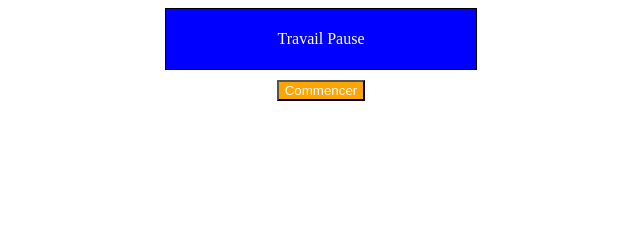
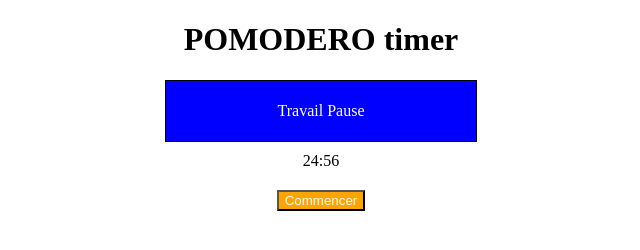
Before and after one commit to plmorisse/POMODORO, a plain HTML site: page index.html in a window 1280 px wide. Shown: the whole page, without its empty margins (319-959 px from the left). Drawn offline with Linux system fonts and the light colour scheme.

Commit message:
creation of the timer

```diff
--- a/css/style.css
+++ b/css/style.css
@@ -1,3 +1,7 @@
+h1{
+    text-align: center;
+}
+
 button{
     background-color: orange;
     color: aliceblue;
--- a/index.html
+++ b/index.html
@@ -8,8 +8,12 @@
     <title>POMODERO</title>
 </head>
 <body>
+    <h1> POMODERO timer</h1>
     <div class="type">
         <p>Travail Pause</p>
+    </div>
+    <div id="timer">
+
     </div>
     <div class="boutton">
         <button id="start">Commencer</button>
--- a/js/script.js
+++ b/js/script.js
@@ -0,0 +1,25 @@
+const departMinutes = 25
+let temps = departMinutes * 60
+
+let timerElement = document.getElementById("timer")
+let button = document.getElementById("start")
+
+setInterval(() => {
+  let minutes = parseInt(temps / 60, 10)
+  let secondes = parseInt(temps % 60, 10)
+
+  if(minutes < 10){
+    minutes = "0" + minutes
+  }
+  if(secondes < 10){
+    secondes = "0" + secondes
+  }
+  timerElement.innerText = `${minutes}:${secondes}`
+  if(temps <=0){
+    temps = 0
+  }
+  else{
+    temps = temps - 1
+  }
+
+}, 1000) //temps intervalle en ms
```
